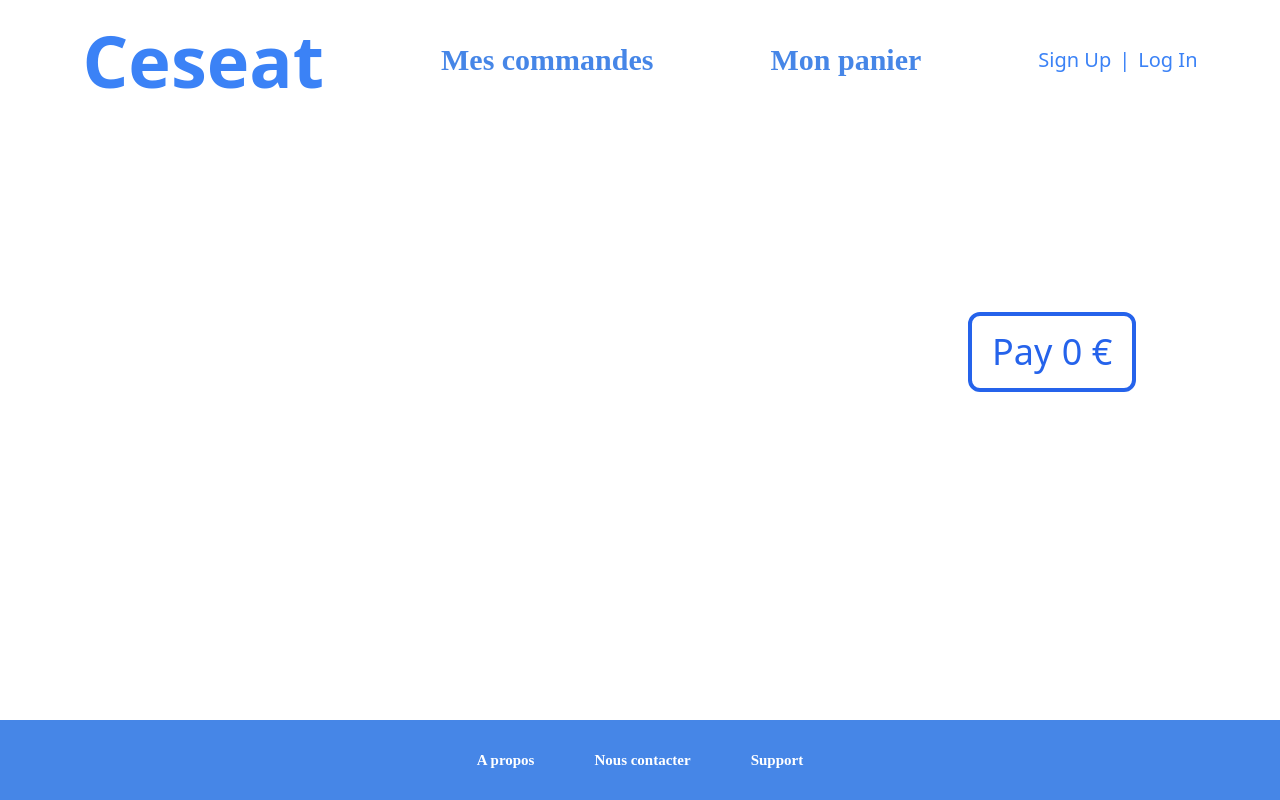
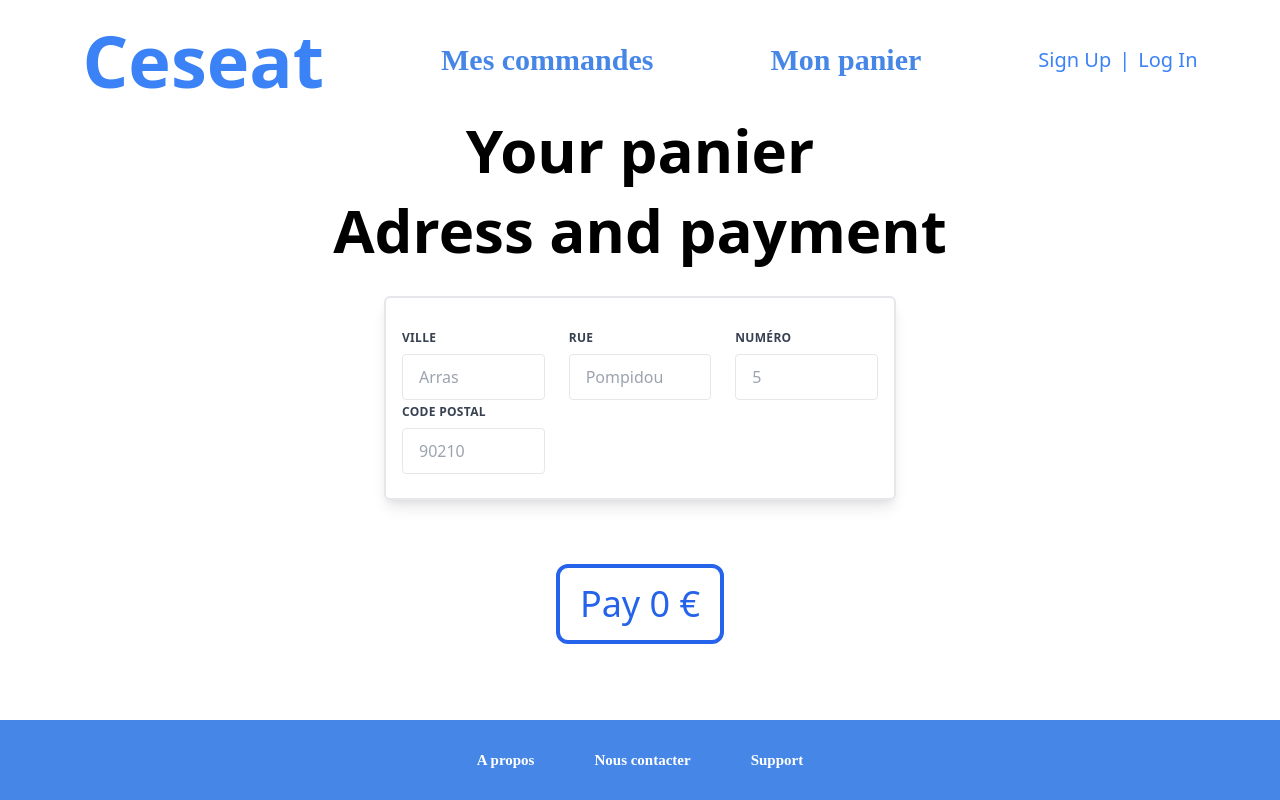
Before and after one commit to Henribri/FrontProjetWebA4, a Nuxt app: page /panier in a window 1280 px wide. Built offline with nearby package versions, Linux system fonts and the light colour scheme; a web font is replaced by a local one; what vue-sanitize would draw is missing.

Commit message:
locate command

```diff
--- a/components/forms/AddressForm.vue
+++ b/components/forms/AddressForm.vue
@@ -8,7 +8,7 @@
         </label>
         <input
           class="appearance-none block w-full  text-gray-700 border border-gray-200 rounded py-3 px-4 leading-tight focus:outline-none focus:bg-white focus:border-gray-500"
-          id="city" type="text" placeholder="Arras" :disabled="state==false" v-model="city">
+          id="city" type="text" placeholder="Arras" :disabled="state==State" v-model="city">
         <p v-if="city==null" class="text-red-500 text-xs italic">Remplissez ce champs s'il vous plait.</p>
       </div>
       <div class="w-full md:w-1/3 px-3 mb-6 md:mb-0">
@@ -17,7 +17,7 @@
         </label>
         <input
           class="appearance-none block w-full  text-gray-700 border border-gray-200 rounded py-3 px-4 leading-tight focus:outline-none focus:bg-white focus:border-gray-500"
-          id="street" type="text" placeholder="Pompidou" :disabled="state==false" v-model="street">
+          id="street" type="text" placeholder="Pompidou" :disabled="state==State" v-model="street">
         <p v-if="street==null" class="text-red-500 text-xs italic">Remplissez ce champs s'il vous plait.</p>
       </div>
       <div class="w-full md:w-1/3 px-3 mb-6 md:mb-0">
@@ -26,7 +26,7 @@
         </label>
         <input
           class="appearance-none block w-full  text-gray-700 border border-gray-200 rounded py-3 px-4 leading-tight focus:outline-none focus:bg-white focus:border-gray-500"
-          id="street_number" type="text" placeholder="5" :disabled="state==false" v-model="street_number">
+          id="street_number" type="text" placeholder="5" :disabled="state==State" v-model="street_number">
         <p v-if="street_number==null" class="text-red-500 text-xs italic">Remplissez ce champs s'il vous plait.</p>
       </div>
       <div class="w-full mt-1 md:w-1/3 px-3 mb-6 md:mb-0">
@@ -35,16 +35,16 @@
         </label>
         <input
           class="appearance-none block w-full text-gray-700 border border-gray-200 rounded py-3 px-4 leading-tight focus:outline-none focus:bg-white focus:border-gray-500"
-          id="postal_code" type="text" placeholder="90210" :disabled="state==false" v-model="postal_code">
+          id="postal_code" type="text" placeholder="90210" :disabled="state==State" v-model="postal_code">
         <p v-if="postal_code==null" class="text-red-500 text-xs italic">Remplissez ce champs s'il vous plait.</p>
       </div>
     </div>
-    <div class="flex justify-end items-center">
-      <button class="ml-4 mb-1 mr-2 border rounded p-2 bg-blue-200" v-on:click="state=!state">
+    <div v-if="DisplayModifier" class="flex justify-end items-center">
+      <button   class="ml-4 mb-1 mr-2 border rounded p-2 bg-blue-200" v-on:click="state=!state">
         Modifier
         <font-awesome-icon :icon="['fas', 'pencil-alt']" />
       </button>
-      <button class="ml-4 mb-1 mr-2 border rounded p-2 bg-green-200" v-on:click="state=!state">
+      <button class="ml-4 mb-1 mr-2 border rounded p-2 bg-green-200" v-on:click="Locate()">
         Enregistrer
       </button>
     </div>
@@ -60,16 +60,18 @@
     name: 'AddressForm',
     props: {
       BoxName: String,
+      DisplayModifier:true,
+      State:false
     },
     computed: {
       //...mapGetters(['loggedInUser'])
     },
     data() {
       return {
-        city: "test",
-        street: "bij",
-        street_number: "****",
-        postal_code: "0123456789",
+        city: "",
+        street: "",
+        street_number: "",
+        postal_code: "",
         city_state: false,
         street_state: false,
         street_number_state: false,
@@ -80,8 +82,18 @@
     methods: {
       Modify(state) {
         state = !state
+      },
+      Locate(){
+        const address=this.$data
+        this.$store.commit('address/locate', address)
       }
-    },
+
+
+
+
+      }
+
+
   }
 
 </script>
--- a/layouts/default.vue
+++ b/layouts/default.vue
@@ -20,6 +20,7 @@
 
 
     <Nuxt />
+    <div class="m-24"></div>
     <div class="footer">
       <div class="footer-onglet"> A propos </div>
       <div class="footer-onglet"> Nous contacter </div>
@@ -61,7 +62,7 @@
     font-family: 'Shrikhand', cursive;
     background-color: #4686E7;
     margin-top: 20px;
-    position: absolute;
+    position: relative;
     bottom: 0;
     width: 100%;
     height: 5rem;
--- a/pages/panier.vue
+++ b/pages/panier.vue
@@ -1,7 +1,7 @@
 <template>
 
 <div class="flex flex-col items-center ">
-
+  <b class="text-6xl mb-5">Your panier</b>
     <div class="flex justify-center content-center flex-col w-5/12 " v-for="menu in panier" :key="menu.id">
       <div class="flex flex-wrap flex-col py-4 px-8 bg-white shadow-lg rounded-lg my-20">
                   <div class="flex justify-end">
@@ -39,15 +39,20 @@
       </div>
 
   </div>
-  <button v-on:click="load_command(panier)" class="fixed bottom-20 md:bottom-1/2 left-3/4 px-5  text-2xl py-4 rounded-xl text-sm font-medium text-blue-600 bg-white outline-none focus:outline-none m-2 hover:m-0 focus:m-0 border-4 border-blue-600 hover:border-8 focus:border-8 hover:border-blue-800 hover:text-blue-800 focus:border-purple-200 active:border-grey-900 active:text-grey-900 transition-all md:text-4xl">Pay  {{prix_total}} €</button>
-
-
+  <b class="text-6xl mb-5">Adress and payment</b>
+  <address-form-vue :DisplayModifier=false :State=true> </address-form-vue>
+  <button v-on:click="load_command(panier)" class=" mt-16 px-5  text-2xl py-4 rounded-xl text-sm font-medium text-blue-600 bg-white outline-none focus:outline-none m-2 hover:m-0 focus:m-0 border-4 border-blue-600 hover:border-8 focus:border-8 hover:border-blue-800 hover:text-blue-800 focus:border-purple-200 active:border-grey-900 active:text-grey-900 transition-all md:text-4xl">Pay  {{prix_total}} €</button>
 </div>
 
 </template>
 
 <script>
+import AddressFormVue from '~/components/forms/AddressForm.vue'
+
 export default {
+  components:{
+    AddressFormVue
+  },
   methods:{
     remove(Article){
       this.$store.commit('removeArticle', {article:Article})
@@ -62,7 +67,7 @@ export default {
                       }
                       commands[menu.restorer].articles.push(menu)
           })
-          console.log(commands)
+          console.log(this.$store.state.address)
 
     },
   },
--- /dev/null
+++ b/store/address.js
@@ -0,0 +1,8 @@
+  export const state = () => ({
+  })
+
+  export const mutations = {
+    locate(state, address) {
+      state.address=address
+    }
+  }
```
